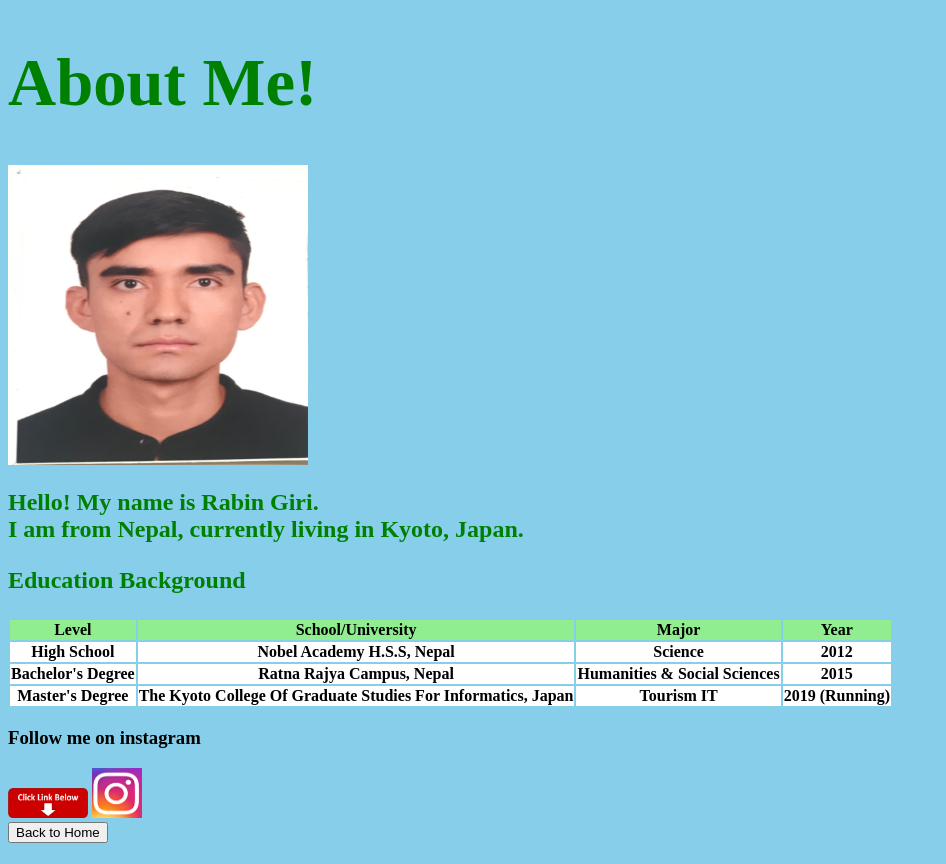
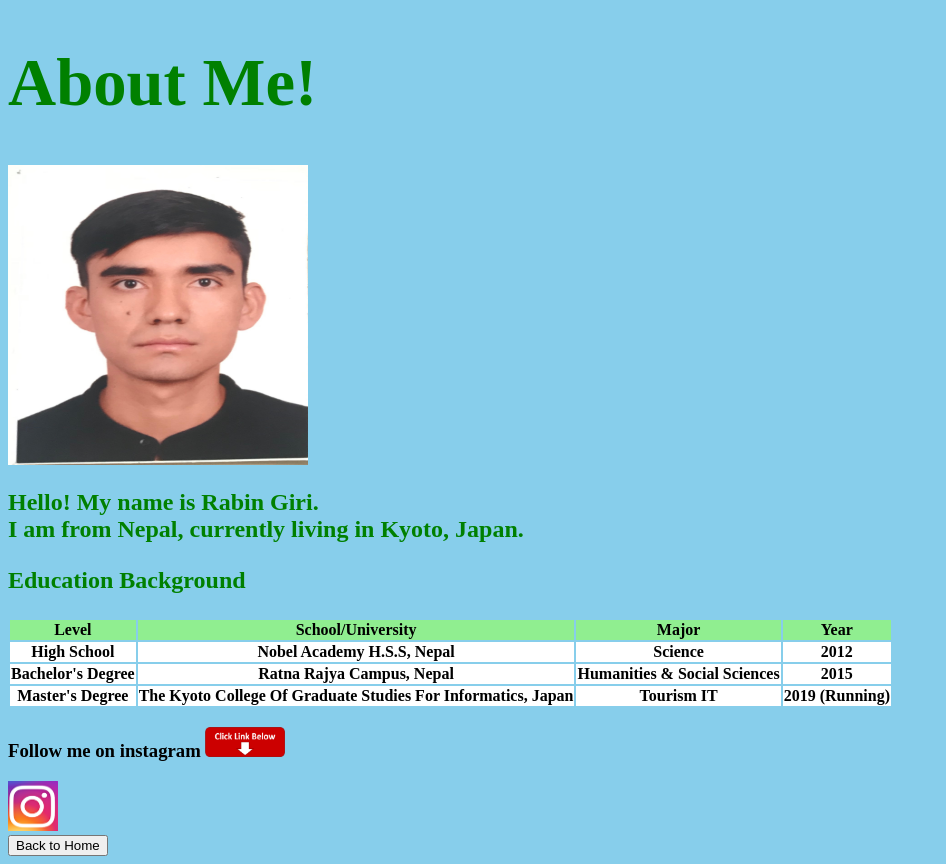
Before and after one commit to aaghat/Individual_Project, a plain HTML site: page About_Me.html in a window 1280 px wide. Shown: the whole page, without its empty margins (0-946 px from the left). Drawn offline with Linux system fonts and the light colour scheme.

Commit message:
Update About_Me.html

```diff
--- a/About_Me.html
+++ b/About_Me.html
@@ -38,10 +38,8 @@
 				</tr>
 				</table>
 		</p>
-		<h3> Follow me on instagram  </h3>
-			<img src="logo.png" width="80" height="30">
-		<a href="https://www.instagram.com/rabinioh/">
-			<img src="logo-instagram.png" width="50" height="50";align="center"> </a>
+		<h3> Follow me on instagram <img src="logo.png" width="80" height="30"> </h3>
+		<a href="https://www.instagram.com/rabinioh/"> <img src="logo-instagram.png" width="50" height="50";align="center"> </a>
 <br>
   <a href="index.html"><button>Back to Home</button></a> </br>
 </div>
```
